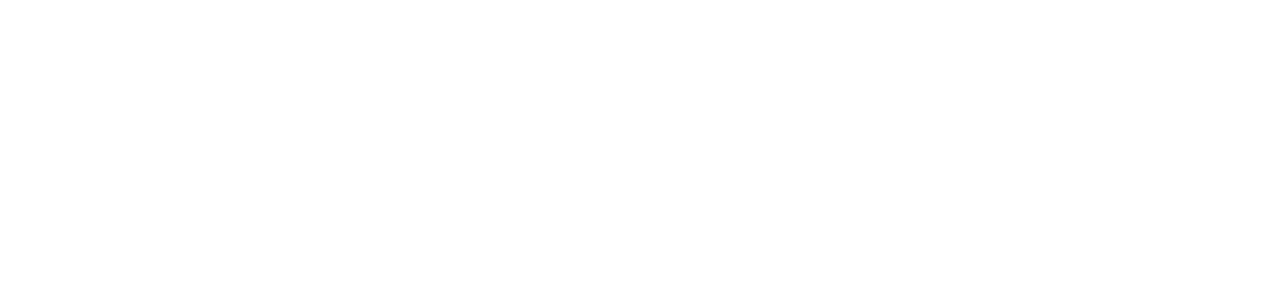
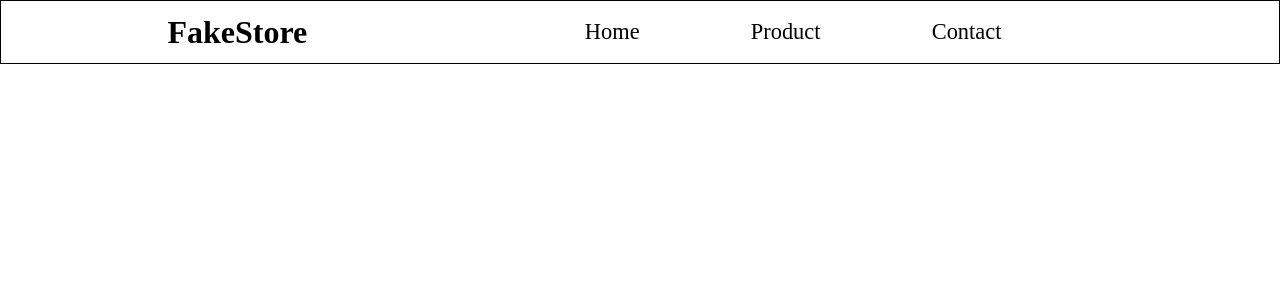
Before and after one commit to jipark92/react-shoppingcart-project, a React (Create React App) app: page / in a window 1280 px wide. Before the commit this address had no page. Shown: the top 300 px of the page. Built offline with nearby package versions, Linux system fonts and the light colour scheme; the HTML template or start-up script is replaced by a standard one.

Commit message:
add home nav

```diff
--- a/src/RouteSwitch.js
+++ b/src/RouteSwitch.js
@@ -1,12 +1,16 @@
 import React from 'react'
 import { BrowserRouter, Routes, Route } from "react-router-dom";
 import Nav from './components/Nav'
+import Home from './components/Home';
+import Shop from './components/Shop';
 
 export default function RouteSwitch() {
     return (
         <BrowserRouter>
+            <Nav/>
             <Routes>
-                <Route path='/nav' element={<Nav />}/>
+                <Route path='/home' element={<Home/>}/>
+                <Route path='/shop' element={<Shop/>}/>
             </Routes>
         </BrowserRouter>
     )
```
